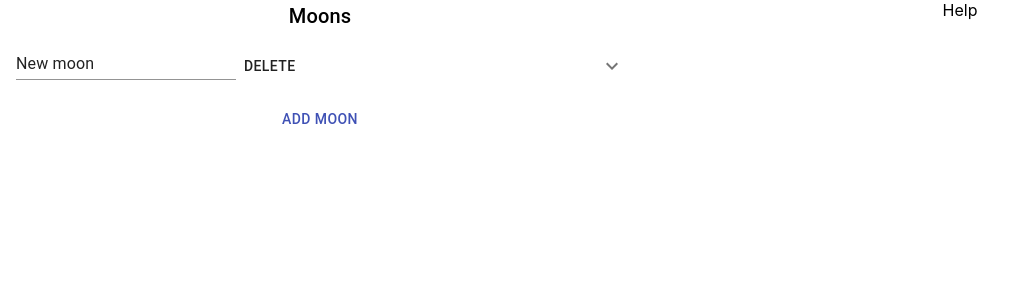
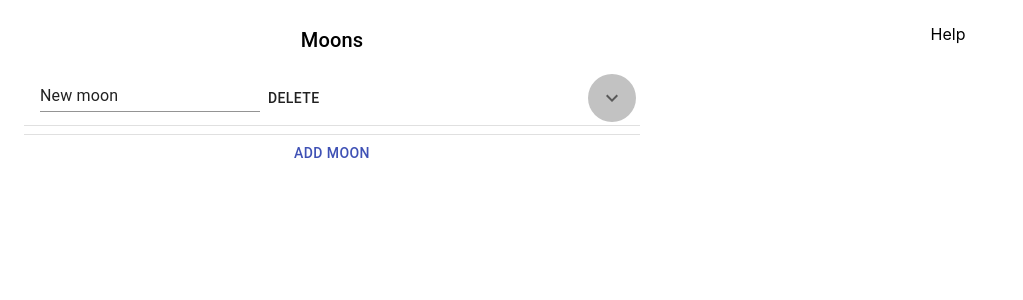
Before and after one commit to borealee/moons, a React (Create React App) app: page / in a window 1280 px wide. Both pictures are taken after a click on the button "ADD MOON". Shown: the top 300 px of the page, without its empty margins (0-1023 px from the left). Built offline with nearby package versions, Linux system fonts and the light colour scheme.

Commit message:
added notes

```diff
--- a/package.json
+++ b/package.json
@@ -17,6 +17,7 @@
     "uuid": "8.0.0",
     "@material-ui/pickers": "^3.2.2",
     "@date-io/date-fns": "1.3.13",
+    "date-fns-timezone": "0.1.4",
     "gh-pages": "2.2.0"
   },
   "scripts": {
--- a/src/index.css
+++ b/src/index.css
@@ -5,6 +5,7 @@ body {
     sans-serif;
   -webkit-font-smoothing: antialiased;
   -moz-osx-font-smoothing: grayscale;
+  padding: 24px
 }
 
 code {
--- a/src/moonList.jsx
+++ b/src/moonList.jsx
@@ -14,6 +14,8 @@ import ExpandMore from '@material-ui/icons/ExpandMore';
 import ExpandLess from '@material-ui/icons/ExpandLess';
 import Button from "@material-ui/core/Button";
 import TextField from "@material-ui/core/TextField";
+import Divider from "@material-ui/core/Divider";
+import Remove from "@material-ui/icons/Remove";
 
 class MoonList extends Component {
 	constructor(props) {
@@ -97,11 +99,20 @@ class MoonList extends Component {
 	removeMoon = (id) => {
 		this.setState(produce(draft => {
 			draft.moonList = this.state.moonList.filter(moon => moon.id !== id)
-		}),() => this._persist("moonList", this.state.moonList))
+		}), () => this._persist("moonList", this.state.moonList))
 	};
 
 	_persist = (key, value) => {
 		localStorage.setItem(key, JSON.stringify(value))
+	};
+
+	minimizeAll = () => {
+		console.log("setting")
+		this.setState(produce(draft => {
+			draft.moonList = this.state.moonList.map(moon => {
+				return {...moon, open: false}
+			})
+		}, () => this._persist("moonList", this.state.moonList)))
 	};
 
 	render() {
@@ -109,9 +120,16 @@ class MoonList extends Component {
 			<Typography variant="h6">
 				Moons
 			</Typography>
+			{/*<Button onClick={() => this.minimizeAll()}>Minimize all</Button>*/}
+
+			{/*<IconButton edge="end"*/}
+			{/*            aria-label="delete"*/}
+			{/*            onClick={() => this.minimizeAll()}>*/}
+			{/*	<Remove/>*/}
+			{/*</IconButton>*/}
 			<List>
 				{this.state.moonList.map(moon => {
-					return [<ListItem style={{display: "block"}}>
+					return [<ListItem style={{display: "block", margin: "8px 0 0 0"}}>
 
 						<TextField
 							value={moon.name}
@@ -126,7 +144,9 @@ class MoonList extends Component {
 
 						<ListItemSecondaryAction>
 							{/* eslint-disable-next-line react/jsx-no-undef */}
-							<IconButton edge="end" aria-label="delete" onClick={() => this.openMoon(moon.id)}>
+							<IconButton edge="end"
+							            style={{backgroundColor: "#c2c2c2"}}
+							            onClick={() => this.openMoon(moon.id)}>
 								{moon.open ? <ExpandLess/> : <ExpandMore/>}
 							</IconButton>
 						</ListItemSecondaryAction>
@@ -139,11 +159,13 @@ class MoonList extends Component {
 									<MoonLogic moonName={moon.name} moonId={moon.id} moonData={moon.data}/>
 								</ListItem>
 							</List>
-						</Collapse>
+						</Collapse>,
+						<Divider/>
 
 					]
 				})}
 			</List>
+			<Divider/>
 			<Button onClick={this.addMoon} fullWidth color="primary"> Add
 				moon </Button>
 		</div>
--- a/src/moonLogic.jsx
+++ b/src/moonLogic.jsx
@@ -3,6 +3,8 @@ import MoonPresent from "./moonPresent";
 import produce from "immer";
 import {differenceInHours, max, parseISO, isAfter, isBefore} from 'date-fns';
 import {v4 as uuidv4} from 'uuid';
+// import { zonedTimeToUtc, utcToZonedTime, format } from 'date-fns-timezone';
+import {zonedTimeToUtc} from 'date-fns-timezone';
 
 class MoonLogic extends Component {
 	constructor(props) {
@@ -14,6 +16,7 @@ class MoonLogic extends Component {
 			popsAt: new Date(),
 			popDistance: 200,
 			fuckedUp: false,
+			notes: '',
 			timestamps: [
 				{
 					id: 0,
@@ -25,18 +28,13 @@ class MoonLogic extends Component {
 	}
 
 	componentDidMount() {
-
-		// console.log("props: ", JSON.parse(localStorage.getItem("moonList")));
-		// fetch moon data from cookie
-		// const localStorageState = JSON.parse(localStorage.getItem("moonList")).find(moon => moon.id === this.props.moonId);
-		const localStore = localStorage.getItem(this.props.moonId)
-
-		// console.log("local: ", localStorageState)
+		const localStore = localStorage.getItem(this.props.moonId);
 		if (localStore !== null) {
 			const localStorageState = JSON.parse(localStore);
 			this.setState(produce(draft => {
 				return draft = localStorageState;
-			}), () => {});
+			}), () => {
+			});
 		}
 	}
 
@@ -47,7 +45,7 @@ class MoonLogic extends Component {
 	validateTimestamps = (timestamps) => {
 		let fuckedUp = false;
 		let sortedTimestamps = [];
-		console.log("timestamps: " , timestamps)
+
 		function compare(a, b) {
 			if (a.distanceToPop < b.distanceToPop) {
 				return -1;
@@ -67,7 +65,7 @@ class MoonLogic extends Component {
 		})].sort(compare);
 
 		for (let i = 0; i < sortedTimestamps.length - 1; i++) {
-			console.log("sort: ", sortedTimestamps[i+1], i+1)
+			console.log("sort: ", sortedTimestamps[i + 1], i + 1)
 			console.log("isAfter: ", isAfter(sortedTimestamps[i].time, sortedTimestamps[i + 1].time), sortedTimestamps[i].time, sortedTimestamps[i + 1].time);
 			console.log("isBefore: ", isBefore(sortedTimestamps[i].time, sortedTimestamps[i + 1].time), sortedTimestamps[i].time, sortedTimestamps[i + 1].time)
 			if (!isAfter(sortedTimestamps[i].time, sortedTimestamps[i + 1].time)) {
@@ -83,10 +81,14 @@ class MoonLogic extends Component {
 	};
 
 	addTimestamp = () => {
+		const zonedDate = new Date();
+		console.log("date1: ", zonedDate.toUTCString());
+		const date = zonedDate.getTime();
+		console.log("date: >>>>>>>>>>>>>>>>>", date);
 		this.setState(produce(draft => {
 				draft.timestamps.push({
 					id: uuidv4(),
-					time: new Date(),
+					time: zonedDate.toUTCString(),
 					distanceToPop: 0
 				})
 			}), () => {
@@ -110,9 +112,19 @@ class MoonLogic extends Component {
 				this.setState(produce(draft => {
 					draft.timeToPop = timeToPop
 				}));
-				this._persist(this.props.moonId, this.state)
+				this._persist(this.props.moonId, this.state);
 				this.validateTimestamps(this.state.timestamps);
 			}
+		)
+	};
+
+	updateMoonData = (ev) => {
+		ev.persist();
+		console.log("tar: " , ev.target.name, "val", ev.target.value)
+		this.setState(produce(draft => draft[ev.target.name] = ev.target.value
+			, () => {
+				this._persist(this.props.moonId, this.state);
+			})
 		)
 	};
 
@@ -234,6 +246,8 @@ class MoonLogic extends Component {
 	render() {
 		return <MoonPresent moonName={this.props.moonName}
 		                    moonId={this.props.moonId}
+		                    notes={this.state.notes}
+		                    updateMoonData={this.updateMoonData}
 		                    timestampsFuckedUp={this.state.fuckedUp}
 		                    addTimestamp={this.addTimestamp}
 		                    updateTimestamp={this.updateTimestamp}
--- a/src/moonPresent.jsx
+++ b/src/moonPresent.jsx
@@ -15,26 +15,26 @@ import TextField from "@material-ui/core/TextField";
 import Divider from "@material-ui/core/Divider";
 import {DatePicker, DateTimePicker, MuiPickersUtilsProvider} from "@material-ui/pickers";
 import DateFnsUtils from "@date-io/date-fns";
-import {addHours, parseISO} from 'date-fns';
+import {addHours, parseISO, subHours} from 'date-fns';
 
 class MoonPresent extends Component {
 	constructor(props) {
 		super(props);
 		this.date = new Date();
-		console.log("props 111: " , this.props);
+		console.log("props 111: ", this.props);
 	}
 
 	componentDidUpdate(prevProps, prevState, snapshot) {
-		console.log("curr props: " , this.props)
+		console.log("curr props: ", this.props)
 	}
 
 	render() {
 
 		// console.log("Fucked up: " , this.props.timestampsFuckedUp);
-		console.log("popsat: " , this.props.popsAt);
+		console.log("popsat: ", this.props);
 		let popsAt = this.props.popsAt;
 		if (typeof this.props.popsAt == "string") {
-			popsAt=parseISO(popsAt)
+			popsAt = parseISO(popsAt)
 		}
 
 		const validEstimation = `${addHours(popsAt, this.props.timeToPop).toString()} (± ${this.props.timeToPop} hrs)`
@@ -42,12 +42,23 @@ class MoonPresent extends Component {
 			<Typography variant="h6">
 				Moon pops: {this.props.timestampsFuckedUp ? "Fucked up timestamps" : validEstimation}
 			</Typography>
+			<TextField value={this.props.notes}
+			           fullWidth={true}
+			           style={{marginTop: '16px', marginBottom: '16px'}}
+			           name="notes"
+			           onChange={this.props.updateMoonData}
+			           label="Notes"
+			           rows={4}
+			           variant="outlined"
+			           multiline/>
+
 			<Typography>
 				Bookmarks
 			</Typography>
-			<Typography>{this.props.timestampsFuckedUp ? "Bro timestamps are fucked" : null}</Typography>
+			<Typography style={{marginTop: '8px', marginBottom: '8px'}}>{this.props.timestampsFuckedUp ? "Bro timestamps are fucked" : null}</Typography>
 			<List dense={true}>
 				{this.props.timestamps.map(timestamp => {
+					console.log("timestamp: >>>>>>>>>", timestamp, "sub hrs: ", subHours(parseISO(timestamp.time), 3))
 					return <ListItem key={timestamp.id} style={{marginTop: "8px"}}>
 						{/*<ListItemAvatar>*/}
 						{/*</ListItemAvatar>*/}
@@ -56,7 +67,6 @@ class MoonPresent extends Component {
 								<DateTimePicker
 									emptyLabel={""}
 									label="Date (use evetime dipshit)"
-									// value={timestamp.time}
 									value={timestamp.time}
 									ampm={false}
 									fullWidth={true}
@@ -81,7 +91,8 @@ class MoonPresent extends Component {
 						{/*/>*/}
 						<ListItemSecondaryAction>
 							{/* eslint-disable-next-line react/jsx-no-undef */}
-							<IconButton edge="end" aria-label="delete"
+							<IconButton edge="end"
+							            aria-label="delete"
 							            onClick={() => this.props.removeTimestamp(timestamp.id)}>
 								<DeleteIcon/>
 							</IconButton>
```
Also changed, not shown: 1 other file (tests, documents, lock files or other folders).
